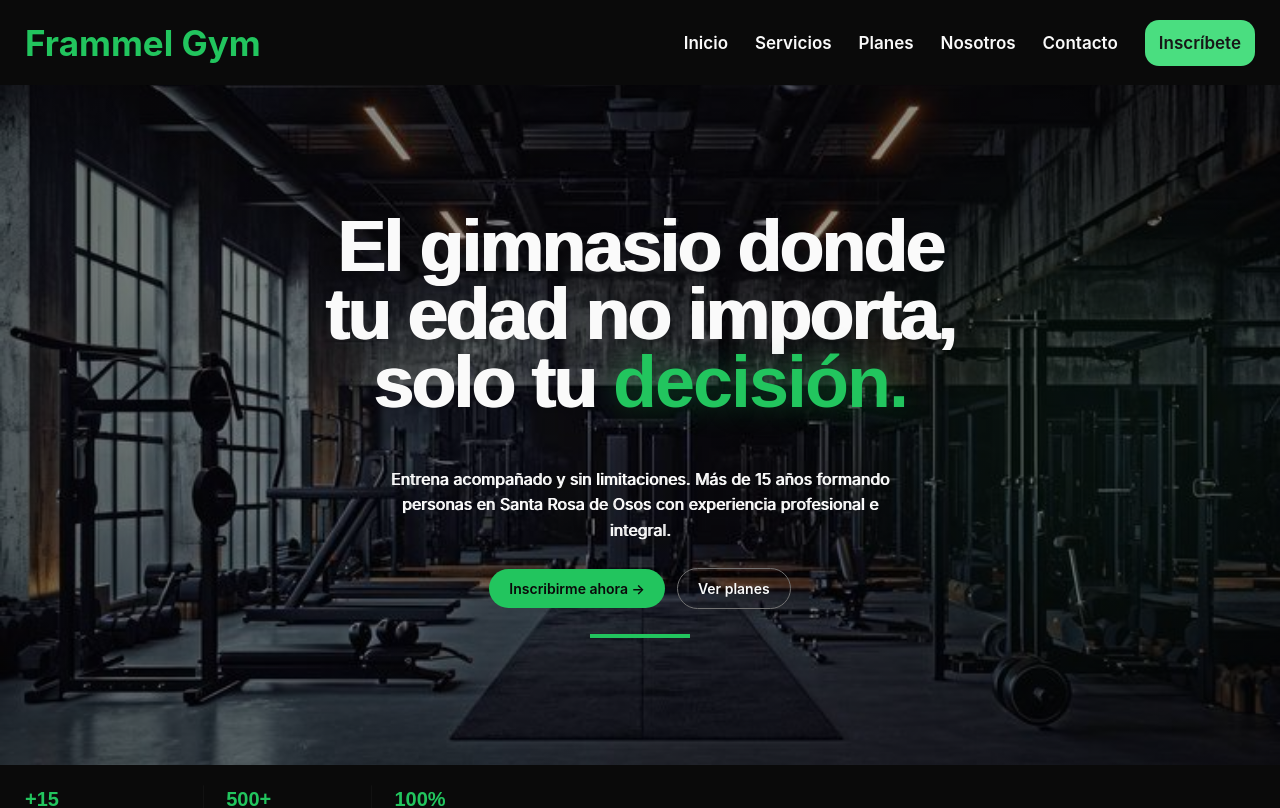
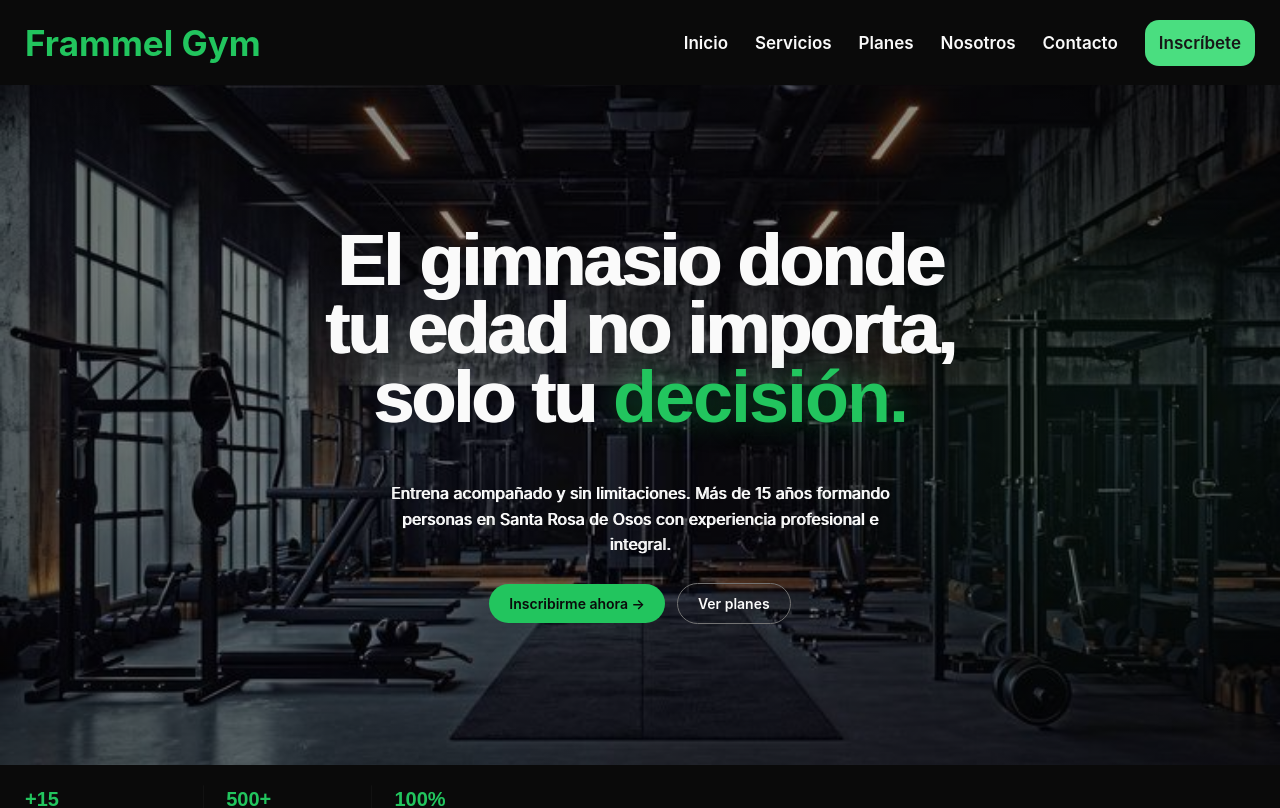
Before and after one commit to yepetopg/FrammelGym, a React (Create React App) app: page / in a window 1280 px wide. Shown: the top 808 px of the page. Built offline with nearby package versions, Linux system fonts and the light colour scheme.

Commit message:
style(hero-section): quitar barra decorativa

```diff
--- a/src/features/Home/components/layout/HeroSection/HeroSection.jsx
+++ b/src/features/Home/components/layout/HeroSection/HeroSection.jsx
@@ -24,7 +24,7 @@ export const HeroSection = () => {
                         Ver planes
                     </a>
                 </div>
-                 <div className={heroSectionStyles.heroAccent}></div>
+
 
 
             </div>
--- a/src/features/Home/components/layout/HeroSection/heroSection.module.css
+++ b/src/features/Home/components/layout/HeroSection/heroSection.module.css
@@ -151,14 +151,7 @@ color: var(--neutral-950);
     }
 }
 
-.heroAccent {
-    width: 100px;
 
-    height: 4px;
-    margin-top: 25px;
-
-    background-color: var(--primary-500);
-}
 
 .heroGlow {
     position: absolute;
```
